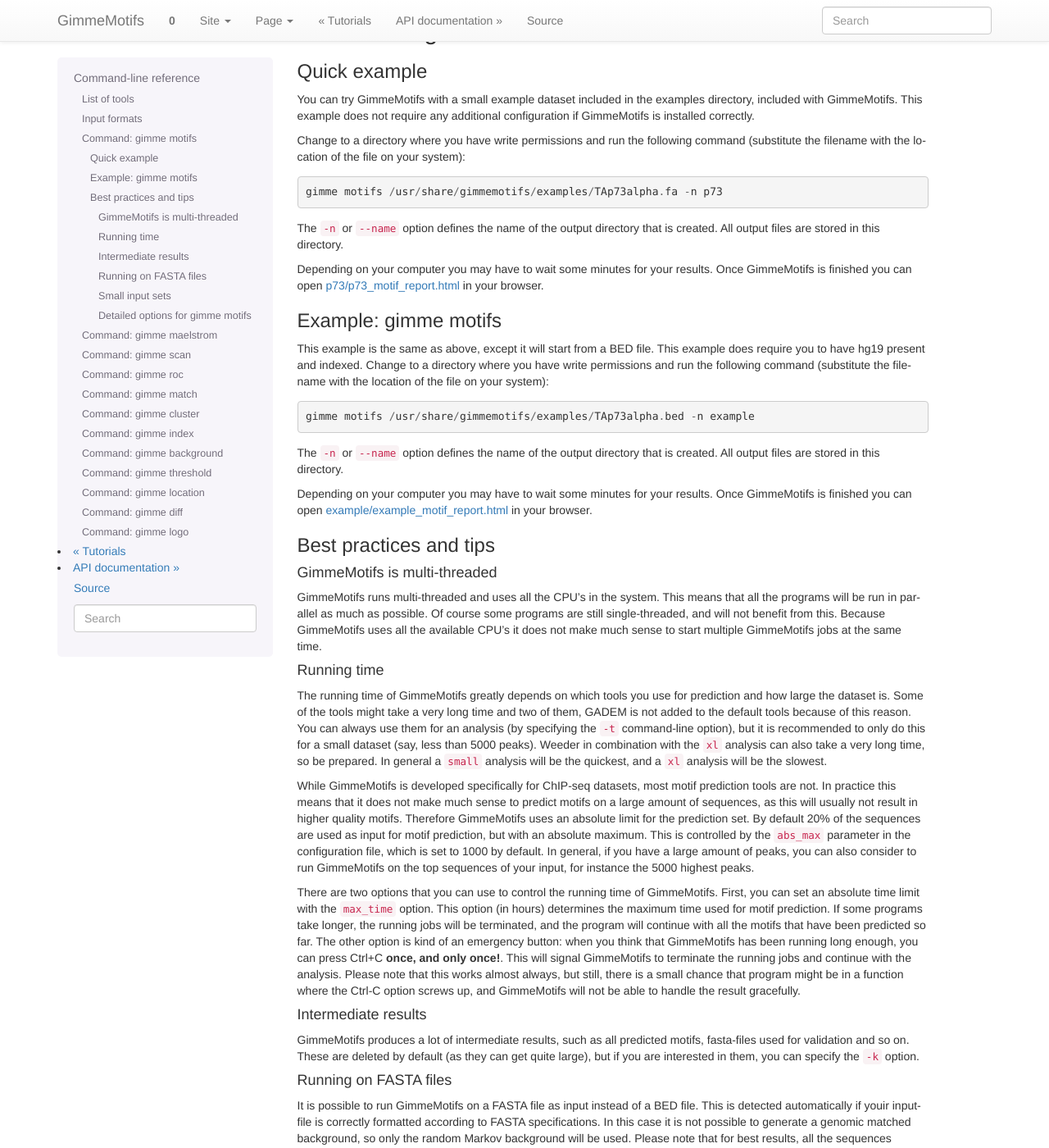
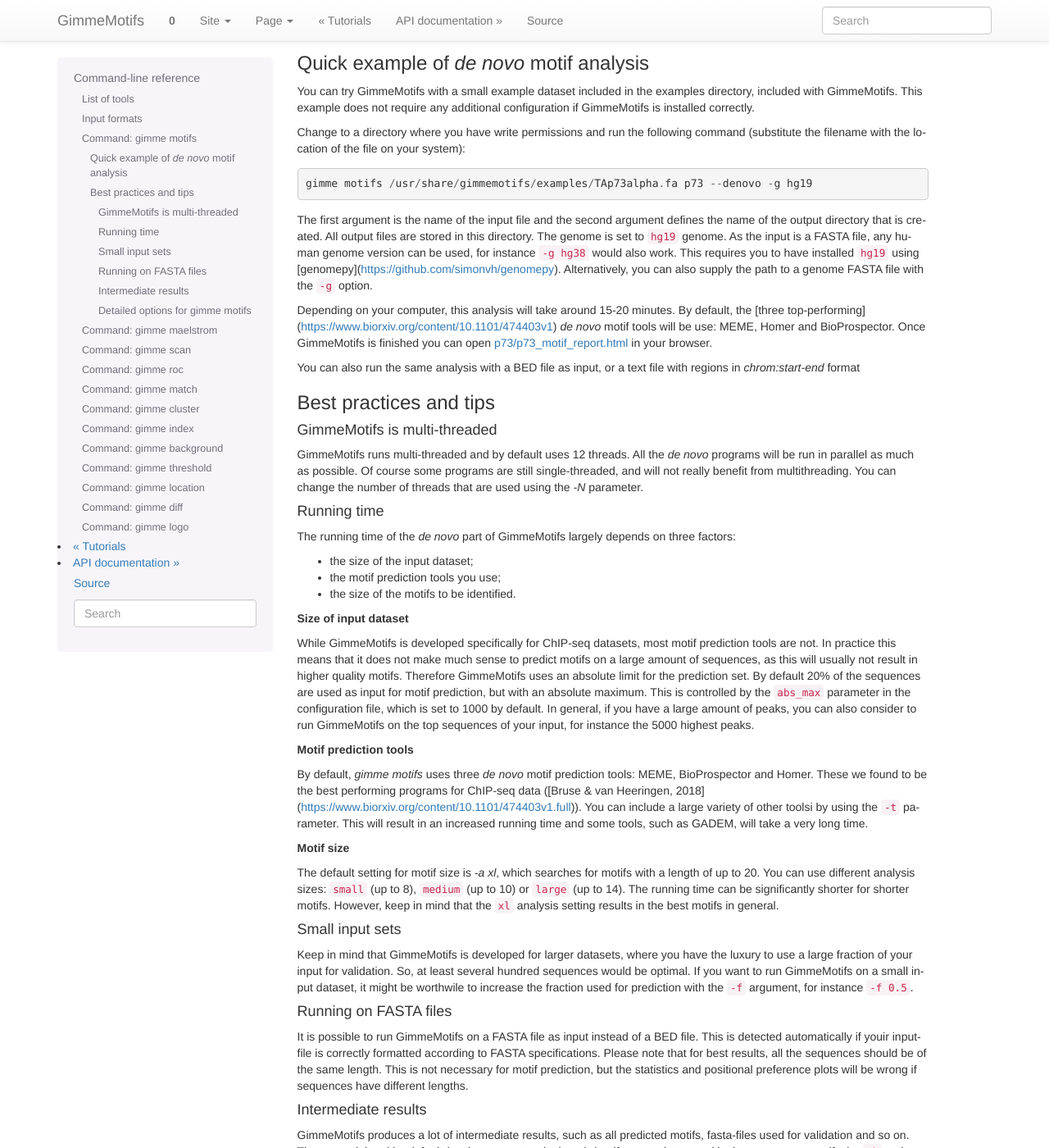
Before and after one commit to vanheeringen-lab/gimmemotifs, a Sphinx documentation site: the page built from docs/reference.rst, in a window 1280 px wide and 1400 px high, scrolled down 846 px. Shown: the whole window at 82% size. Built offline with Sphinx 7.4.7, drawn with Linux system fonts in a browser that asks for light colours; pages that are not in the unit, such as notebooks, are missing from menus; some of the changed text lies outside the part shown.

Commit message:
Updating docs

```diff
--- a/docs/reference.rst
+++ b/docs/reference.rst
@@ -12,17 +12,15 @@ List of tools
 -------------
 
 * :ref:`gimme motifs<gimme_motifs>`
+* :ref:`gimme scan<gimme_scan>`
 * :ref:`gimme maelstrom<gimme_maelstrom>`
-* :ref:`gimme scan<gimme_scan>`
-* :ref:`gimme roc<gimme_roc>`
 * :ref:`gimme match<gimme_match>`
+* :ref:`gimme logo<gimme_logo>`
 * :ref:`gimme cluster<gimme_cluster>`
-* :ref:`gimme index<gimme_index>`
 * :ref:`gimme background<gimme_background>`
 * :ref:`gimme threshold<gimme_threshold>`
 * :ref:`gimme location<gimme_location>`
 * :ref:`gimme diff<gimme_diff>`
-* :ref:`gimme logo<gimme_logo>`
 
 
 Input formats
@@ -55,8 +53,11 @@ The frequencies are seperated by tabs, and in the order A,C,G,T.
 Command: gimme motifs
 ---------------------
 
-Quick example
-~~~~~~~~~~~~~
+The `gimme motifs` can be used for known and/or *de novo* motif analysis.
+By default it runs both.
+
+Quick example of *de novo* motif analysis
+~~~~~~~~~~~~~~~~~~~~~~~~~~~~~~~~~~~~~~~~~
 
 You can try GimmeMotifs with a small example dataset included in the
 examples directory, included with GimmeMotifs. This example does not
@@ -69,36 +70,26 @@ on your system):
 
 ::
 
-    gimme motifs /usr/share/gimmemotifs/examples/TAp73alpha.fa -n p73
+    gimme motifs /usr/share/gimmemotifs/examples/TAp73alpha.fa p73 --denovo -g hg19
 
-The ``-n`` or ``--name`` option defines the name of the output directory
-that is created. All output files are stored in this directory.
+The first argument is the name of the input file and the second argument
+defines the name of the output directory that is created. All output files
+are stored in this directory. The genome is set to ``hg19`` genome. As the
+input is a FASTA file, any human genome version can be used, for instance
+``-g hg38`` would also work. This requires you to have installed ``hg19``
+using [genomepy](https://github.com/simonvh/genomepy). Alternatively, you
+can also supply the path to a genome FASTA file with the ``-g`` option.
 
-Depending on your computer you may have to wait some minutes for your
-results. Once GimmeMotifs is finished you can open
+Depending on your computer, this analysis will take around 15-20 minutes.
+By default, the
+[three top-performing](https://www.biorxiv.org/content/10.1101/474403v1)
+*de novo* motif tools will be use: MEME, Homer and BioProspector.
+Once GimmeMotifs is finished you can open
 `p73/p73\_motif\_report.html <p73/p73_motif_report.html>`__ in your
 browser.
 
-Example: gimme motifs
-~~~~~~~~~~~~~~~~~~~~~
-
-This example is the same as above, except it will start from a BED file.
-This example does require you to have hg19 present and indexed. Change
-to a directory where you have write permissions and run the following
-command (substitute the filename with the location of the file on your
-system):
-
-::
-
-    gimme motifs /usr/share/gimmemotifs/examples/TAp73alpha.bed -n example
-
-The ``-n`` or ``--name`` option defines the name of the output directory
-that is created. All output files are stored in this directory.
-
-Depending on your computer you may have to wait some minutes for your
-results. Once GimmeMotifs is finished you can open
-`example/example\_motif\_report.html <example/example_motif_report.html>`__
-in your browser.
+You can also run the same analysis with a BED file as input, or a text
+file with regions in `chrom:start-end` format
 
 Best practices and tips
 ~~~~~~~~~~~~~~~~~~~~~~~
@@ -106,25 +97,23 @@ Best practices and tips
 GimmeMotifs is multi-threaded
 +++++++++++++++++++++++++++++
 
-GimmeMotifs runs multi-threaded and uses all the CPU’s in the system.
-This means that all the programs will be run in parallel as much as
-possible. Of course some programs are still single-threaded, and will
-not benefit from this. Because GimmeMotifs uses all the available CPU’s
-it does not make much sense to start multiple GimmeMotifs jobs at the
-same time.
+GimmeMotifs runs multi-threaded and by default uses 12 threads. All the
+*de novo* programs will be run in parallel as much as possible. Of
+course some programs are still single-threaded, and will not really
+benefit from multithreading. You can change the number of threads that
+are used using the `-N` parameter.
 
 Running time
 ++++++++++++
 
-The running time of GimmeMotifs greatly depends on which tools you use
-for prediction and how large the dataset is. Some of the tools might
-take a very long time and two of them, GADEM is not added to
-the default tools because of this reason. You can always use them for an
-analysis (by specifying the ``-t`` command-line option), but it is
-recommended to only do this for a small dataset (say, less than 5000
-peaks). Weeder in combination with the ``xl`` analysis can also take a
-very long time, so be prepared. In general a ``small`` analysis will be
-the quickest, and a ``xl`` analysis will be the slowest.
+The running time of the *de novo* part of GimmeMotifs largely depends
+on three factors:
+
+- the size of the input dataset;
+- the motif prediction tools you use;
+- the size of the motifs to be identified.
+
+**Size of input dataset**
 
 While GimmeMotifs is developed specifically for ChIP-seq datasets, most
 motif prediction tools are not. In practice this means that it does not
@@ -137,19 +126,43 @@ configuration file, which is set to 1000 by default. In general, if you
 have a large amount of peaks, you can also consider to run GimmeMotifs
 on the top sequences of your input, for instance the 5000 highest peaks.
 
-There are two options that you can use to control the running time of
-GimmeMotifs. First, you can set an absolute time limit with the
-``max_time`` option. This option (in hours) determines the maximum time
-used for motif prediction. If some programs take longer, the running
-jobs will be terminated, and the program will continue with all the
-motifs that have been predicted so far. The other option is kind of an
-emergency button: when you think that GimmeMotifs has been running long
-enough, you can press Ctrl+C **once, and only once!**. This will signal
-GimmeMotifs to terminate the running jobs and continue with the
-analysis. Please note that this works almost always, but still, there is
-a small chance that program might be in a function where the Ctrl-C
-option screws up, and GimmeMotifs will not be able to handle the result
-gracefully.
+**Motif prediction tools**
+
+By default, `gimme motifs` uses three *de novo* motif prediction tools:
+MEME, BioProspector and Homer. These we found to be the best performing
+programs for ChIP-seq data ([Bruse & van Heeringen, 2018](https://www.biorxiv.org/content/10.1101/474403v1.full)).
+You can include a large variety of other toolsi by using the ``-t``
+parameter. This will result in an increased running time and some tools,
+such as GADEM, will take a very long time.
+
+**Motif size**
+
+The default setting for motif size is `-a xl`, which searches for motifs
+with a length of up to 20. You can use different analysis sizes:
+``small`` (up to 8), ``medium`` (up to 10) or ``large`` (up to 14). The
+running time can be significantly shorter for shorter motifs. However,
+keep in mind that the ``xl`` analysis setting results in the best motifs
+in general.
+
+Small input sets
+++++++++++++++++
+
+Keep in mind that GimmeMotifs is developed for larger datasets, where
+you have the luxury to use a large fraction of your input for
+validation. So, at least several hundred sequences would be optimal. If
+you want to run GimmeMotifs on a small input dataset, it might be
+worthwile to increase the fraction used for prediction with the ``-f``
+argument, for instance ``-f 0.5``.
+
+Running on FASTA files
+++++++++++++++++++++++
+
+It is possible to run GimmeMotifs on a FASTA file as input instead
+of a BED file. This is detected automatically if youir inputfile is
+correctly formatted according to FASTA specifications. Please note that for
+best results, all the sequences should be of the same length. This is not
+necessary for motif prediction, but the statistics and positional
+preference plots will be wrong if sequences have different lengths.
 
 Intermediate results
 ++++++++++++++++++++
@@ -158,29 +171,6 @@ GimmeMotifs produces a lot of intermediate results, such as all
 predicted motifs, fasta-files used for validation and so on. These are
 deleted by default (as they can get quite large), but if you are
 interested in them, you can specify the ``-k`` option.
-
-Running on FASTA files
-++++++++++++++++++++++
-
-It is possible to run GimmeMotifs on a FASTA file as input instead
-of a BED file. This is detected automatically if youir inputfile is
-correctly formatted according to FASTA specifications. In this case it
-is not possible to generate a genomic matched background, so only the
-random Markov background will be used. Please note that for best
-results, all the sequences should be of the same length. This is not
-necessary for motif prediction, but the statistics and positional
-preference plots will be wrong if sequences have different lengths. Also
-see the next section.
-
-Small input sets
-++++++++++++++++
-
-Keep in mind that GimmeMotifs is developed for larger datasets, where
-you have the luxury to use a large fraction of your input for
-validation. So, at least several hundred sequences would be optimal. If
-you want to run GimmeMotifs on a small input dataset, it might be
-worthwile to increase the fraction used for prediction (with the ``-f``
-argument.
 
 Detailed options for gimme motifs
 +++++++++++++++++++++++++++++++++
```
